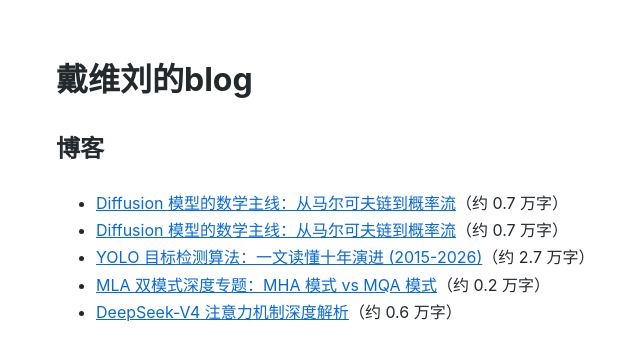
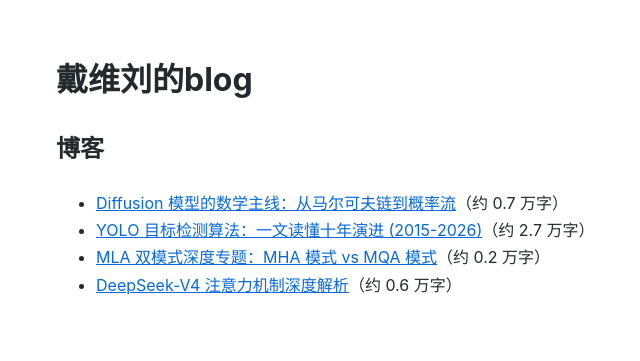
Before and after one commit to liuwwei3/liuwwei3.github.io, a Jekyll site: the page built from index.md, in a window 1280 px wide. Shown: the top 361 px of the page, without its empty margins (134-774 px from the left). Built offline with Jekyll 4.4.1, drawn with Linux system fonts in a browser that asks for light colours.

Commit message:
Remove duplicate diffusion-math entry in index

```diff
--- a/index.md
+++ b/index.md
@@ -8,7 +8,6 @@ title: 戴维刘的blog
 ## 博客
 
 - [Diffusion 模型的数学主线：从马尔可夫链到概率流](blogs/diffusion-math)（约 0.7 万字）
-- [Diffusion 模型的数学主线：从马尔可夫链到概率流](blogs/MATHEMATICAL-MAINLINE)（约 0.7 万字）
 - [YOLO 目标检测算法：一文读懂十年演进 (2015-2026)](blogs/YOLO-Complete-Learning-Guide)（约 2.7 万字）
 - [MLA 双模式深度专题：MHA 模式 vs MQA 模式](blogs/mla_modes_deep_dive)（约 0.2 万字）
 - [DeepSeek-V4 注意力机制深度解析](blogs/dsv4_att)（约 0.6 万字）
```
